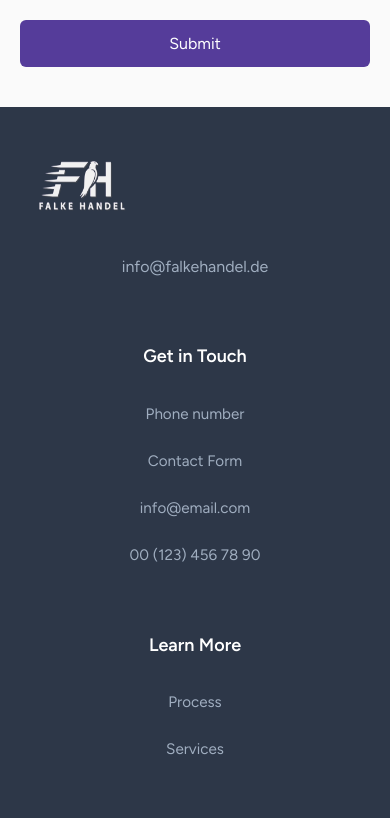
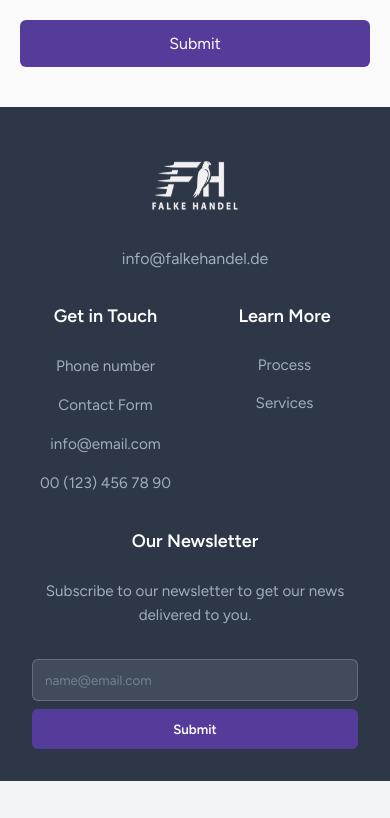
Before and after one commit to rakeshrana456/Falke_Handel, a Next.js app: page /ui/Contact in a window 390 px wide. Shown: the part 946-1764 px from the top of the page. After the commit the page ends 1727 px from the top, so only its background shows below. Built offline with nearby package versions, Linux system fonts and the light colour scheme.

Commit message:
Footer changed

```diff
--- a/app/ui/Product/styles.module.css
+++ b/app/ui/Product/styles.module.css
@@ -132,8 +132,9 @@
   }
 
   .mainHeading {
-    font-size: 15px;
+    font-size: 21px;
     width: 100%; /* Fix width on mobile */
+    font-weight: 700;
   }
 
   .card {
--- a/components/Footer.module.css
+++ b/components/Footer.module.css
@@ -121,10 +121,22 @@
 
 @media (max-width: 640px) {
     .container {
-        grid-template-columns: 1fr;
-        gap: 3rem;
+        grid-template-columns: 1fr 1fr; /* Two columns for side-by-side links */
+        gap: 2rem;
         text-align: center;
     }
+
+    /* Make Logo (1st column) span full width */
+    .column:nth-child(1) {
+        grid-column: 1 / -1;
+    }
+
+    /* Make Newsletter (4th column, last child) span full width */
+    .column:last-child {
+        grid-column: 1 / -1;
+    }
+
+    /* Get In Touch (2nd) and Learn More (3rd) will naturally take their places side by side */
 
     .footer {
         padding-top: 6rem;
@@ -132,7 +144,7 @@
     }
 
     .column {
-        align-items: center; /* Center justify items in flex column */
+        align-items: center;
         gap: 1rem;
     }
 
--- a/components/Footer2.module.css
+++ b/components/Footer2.module.css
@@ -111,17 +111,51 @@
 
 @media (max-width: 1024px) {
     .container {
-        grid-template-columns: repeat(2, 1fr);
+        grid-template-columns: 1fr 1fr;
+        gap: 3rem;
+        text-align: center;
+    }
+
+    /* Make Logo (1st column) span full width */
+    .column:nth-child(1) {
+        grid-column: 1 / -1;
+        align-items: center;
+    }
+
+    /* Make Newsletter (4th column, last child) span full width */
+    .column:last-child {
+        grid-column: 1 / -1;
+        align-items: center;
+    }
+
+    .logo {
+        align-items: center;
+    }
+
+    .footer {
+        padding-top: 5rem;
     }
 }
 
 @media (max-width: 640px) {
     .container {
-        grid-template-columns: 1fr;
-        text-align: center;
+        gap: 2rem;
+    }
+
+    .footer {
+        padding-top: 3rem;
+        padding-bottom: 2rem;
+    }
+
+    .column {
+        align-items: center;
+        gap: 1rem;
     }
 
     .newsletterForm {
         flex-direction: column;
+        width: 100%;
+        max-width: 400px;
+        margin: 1rem auto 0;
     }
 }
```
